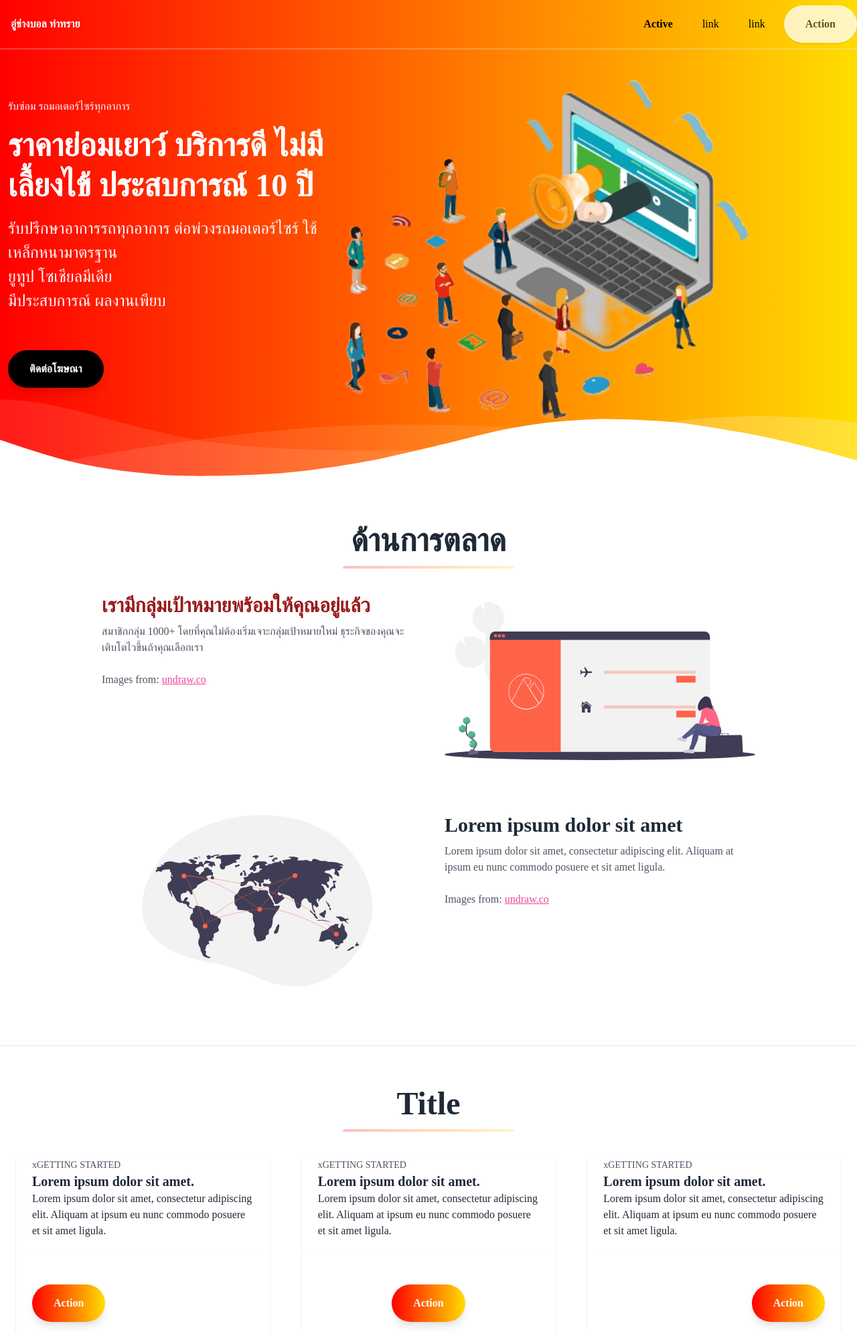
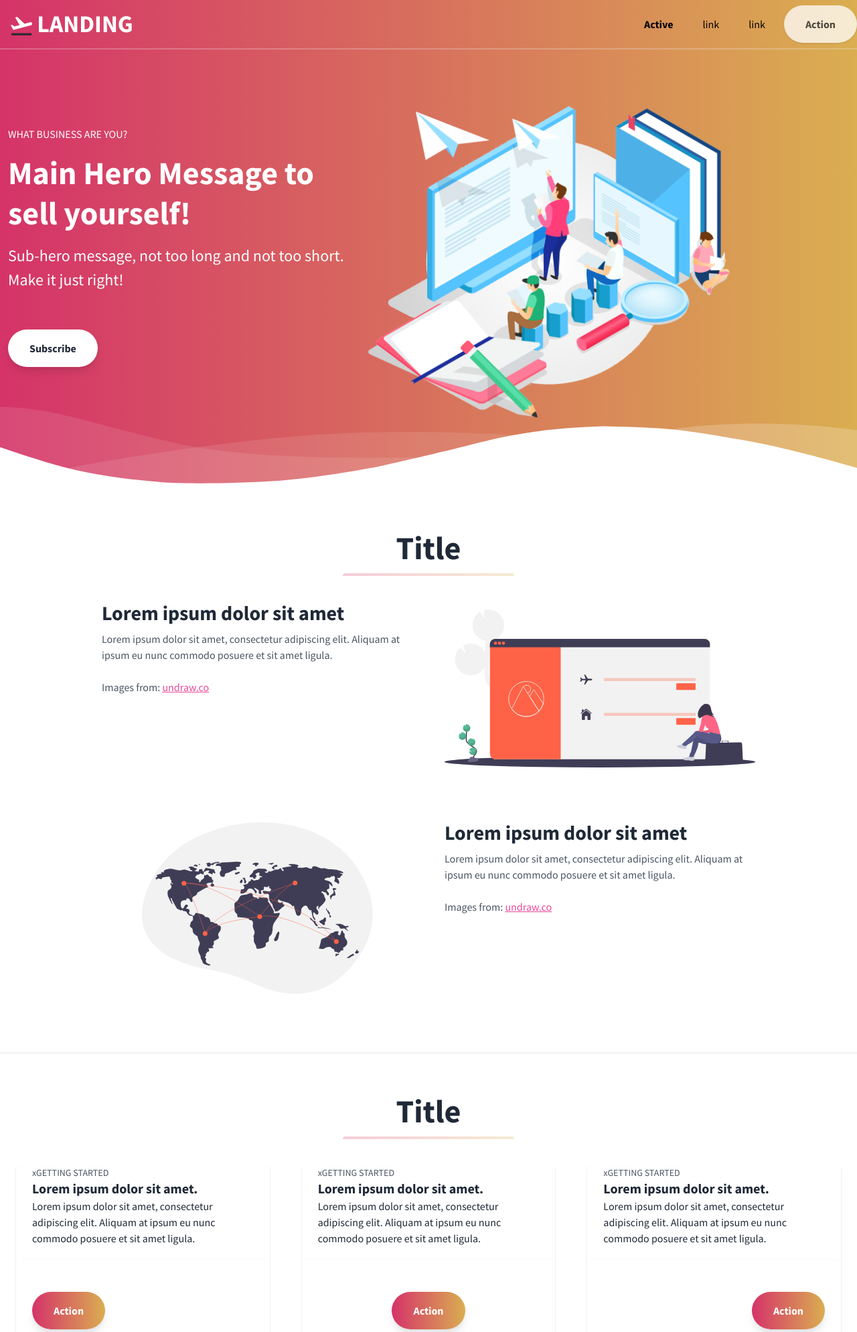
Before and after one commit to gighomework/Margeting, a PHP site: page /ball.html in a window 1280 px wide. Shown: the top 1989 px of the page at 67% size. Run offline with PHP 8.4, Linux system fonts and the light colour scheme.

Commit message:
[commit message]

```diff
--- a/ball.html
+++ b/ball.html
@@ -5,29 +5,42 @@
     <meta name="viewport" content="width=device-width, initial-scale=1.0" />
     <meta http-equiv="X-UA-Compatible" content="ie=edge" />
     <title>
-    อู่ช่างบอล ท่าทราย
+      Tailwind Starter Template - Landing Page Template: Tailwind Toolbox
     </title>
     <meta name="description" content="Simple landind page" />
     <meta name="keywords" content="" />
     <meta name="author" content="" />
     <link rel="stylesheet" href="https://unpkg.com/tailwindcss@2.2.19/dist/tailwind.min.css"/>
-    <link rel="stylesheet" href="css/style.css"/>
+    <!--Replace with your tailwind.css once created-->
+    <link href="https://fonts.googleapis.com/css?family=Source+Sans+Pro:400,700" rel="stylesheet" />
+    <!-- Define your gradient here - use online tools to find a gradient matching your branding-->
+    <style>
+      .gradient {
+        background: linear-gradient(90deg, #d53369 0%, #daae51 100%);
+      }
+    </style>
   </head>
-  <body class="leading-normal tracking-normal text-white gradient" style=" font-family: 'j.devilfontdrift-kingex_demIt';,'j.devilfontdrift-king_ex_deRg';">
+  <body class="leading-normal tracking-normal text-white gradient" style="font-family: 'Source Sans Pro', sans-serif;">
     <!--Nav-->
     <nav id="header" class="fixed w-full z-30 top-0 text-white">
       <div class="w-full container mx-auto flex flex-wrap items-center justify-between mt-0 py-2">
         <div class="pl-4 flex items-center">
           <a class="toggleColour text-white no-underline hover:no-underline font-bold text-2xl lg:text-4xl" href="#">
             <!--Icon from: http://www.potlabicons.com/ -->
-
+            <svg class="h-8 fill-current inline" xmlns="http://www.w3.org/2000/svg" viewBox="0 0 512.005 512.005">
+              <rect fill="#2a2a31" x="16.539" y="425.626" width="479.767" height="50.502" transform="matrix(1,0,0,1,0,0)" />
+              <path
+                class="plane-take-off"
+                d=" M 510.7 189.151 C 505.271 168.95 484.565 156.956 464.365 162.385 L 330.156 198.367 L 155.924 35.878 L 107.19 49.008 L 211.729 230.183 L 86.232 263.767 L 36.614 224.754 L 0 234.603 L 45.957 314.27 L 65.274 347.727 L 105.802 336.869 L 240.011 300.886 L 349.726 271.469 L 483.935 235.486 C 504.134 230.057 516.129 209.352 510.7 189.151 Z "
+              />
+            </svg>
+            LANDING
           </a>
-        <h1><b>อู่ช่างบอล ท่าทราย</b>
-       </h1>  </div>
+        </div>
         <div class="block lg:hidden pr-4">
           <button id="nav-toggle" class="flex items-center p-1 text-pink-800 hover:text-gray-900 focus:outline-none focus:shadow-outline transform transition hover:scale-105 duration-300 ease-in-out">
             <svg class="fill-current h-6 w-6" viewBox="0 0 20 20" xmlns="http://www.w3.org/2000/svg">
-              <title>เมนู</title>
+              <title>Menu</title>
               <path d="M0 3h20v2H0V3zm0 6h20v2H0V9zm0 6h20v2H0v-2z" />
             </svg>
           </button>
@@ -59,20 +72,20 @@
       <div class="container px-3 mx-auto flex flex-wrap flex-col md:flex-row items-center">
         <!--Left Col-->
         <div class="flex flex-col w-full md:w-2/5 justify-center items-start text-center md:text-left">
-          <p class="uppercase tracking-loose w-full">รับซ่อม รถมอเตอร์ไซร์ทุกอาการ</p>
+          <p class="uppercase tracking-loose w-full">What business are you?</p>
           <h1 class="my-4 text-5xl font-bold leading-tight">
-       ราคาย่อมเยาว์ บริการดี ไม่มีเลื้ยงไข้ ประสบการณ์ 10 ปี
+            Main Hero Message to sell yourself!
           </h1>
           <p class="leading-normal text-2xl mb-8">
-               รับปรึกษาอาการรถทุกอาการ ต่อพ่วงรถมอเตอร์ไซร์ ใช้เหล็กหนามาตรฐาน <br/>ยูทูป โซเชียลมีเดีย <br/>มีประสบการณ์ ผลงานเพียบ
+            Sub-hero message, not too long and not too short. Make it just right!
           </p>
-          <button class="mx-auto lg:mx-0 hover:underline bg-black text-white-800 font-bold rounded-full my-6 py-4 px-8 shadow-lg focus:outline-none focus:shadow-outline transform transition hover:scale-105 duration-300 ease-in-out">
-            ติดต่อโฆษณา
+          <button class="mx-auto lg:mx-0 hover:underline bg-white text-gray-800 font-bold rounded-full my-6 py-4 px-8 shadow-lg focus:outline-none focus:shadow-outline transform transition hover:scale-105 duration-300 ease-in-out">
+            Subscribe
           </button>
         </div>
         <!--Right Col-->
         <div class="w-full md:w-3/5 py-6 text-center">
-          <img class="w-full md:w-4/5 z-50" src="hero.png" />
+          <img class="w-full md:w-4/5 z-50" src="img/hero5.png" />
         </div>
       </div>
     </div>
@@ -98,18 +111,18 @@
     <section class="bg-white border-b py-8">
       <div class="container max-w-5xl mx-auto m-8">
         <h1 class="w-full my-2 text-5xl font-bold leading-tight text-center text-gray-800">
-          ด้านการตลาด
+          Title
         </h1>
         <div class="w-full mb-4">
           <div class="h-1 mx-auto gradient w-64 opacity-25 my-0 py-0 rounded-t"></div>
         </div>
         <div class="flex flex-wrap">
           <div class="w-5/6 sm:w-1/2 p-6">
-            <h3 class="text-3xl text-red-800 font-bold leading-none mb-3">
-              เรามีกลุ่มเป้าหมายพร้อมให้คุณอยู่แล้ว
+            <h3 class="text-3xl text-gray-800 font-bold leading-none mb-3">
+              Lorem ipsum dolor sit amet
             </h3>
             <p class="text-gray-600 mb-8">
-            สมาชิกกลุ่ม 1000+ โดยที่คุณไม่ต้องเริ่มเจาะกลุ่มเป้าหมายใหม่ ธุระกิจของคุณจะเติบโตไวขึ้นถ้าคุณเลือกเรา
+              Lorem ipsum dolor sit amet, consectetur adipiscing elit. Aliquam at ipsum eu nunc commodo posuere et sit amet ligula.
               <br />
               <br />
 
--- a/css/style.css
+++ b/css/style.css
@@ -25,3 +25,6 @@
       .bg-n{
           background: rgba(255, 255, 255, 0.2);
       }
+      .dek{
+          padding-right: 300px;
+      }
--- a/index.html
+++ b/home.html
@@ -74,7 +74,7 @@
           <h1 class="my-4 text-5xl font-bold leading-tight">
             การตลาด ออนไลน์
           </h1>
-          <p class="leading-normal text-2xl mb-8">
+          <p class="leading-normal text-2xl mb-8 dek">
          รับทำการตลาด เว็บคาสิโน สล็อต หวย กีฬา สายเทา สายดำ ทุกรูปแบบ ติดแบนเเนอร์ทุกเว็บในเครือเรา
           </p>
           <button class="mx-auto lg:mx-0 hover:underline bg-white text-gray-800 font-bold rounded-full my-6 py-4 px-8 shadow-lg focus:outline-none focus:shadow-outline transform transition hover:scale-105 duration-300 ease-in-out">
@@ -201,7 +201,7 @@
           <div class="flex-1 bg-white rounded-t rounded-b-none overflow-hidden shadow">
             <a href="#" class="flex flex-wrap no-underline hover:no-underline">
               <p class="w-full text-gray-600 text-xs md:text-sm px-6">
-                xGETTING STARTED
+                xGETTING S
               </p>
               <div class="w-full font-bold text-xl text-gray-800 px-6">
                 Lorem ipsum dolor sit amet.
```
Also changed, not shown: img/hero5.png (added).
